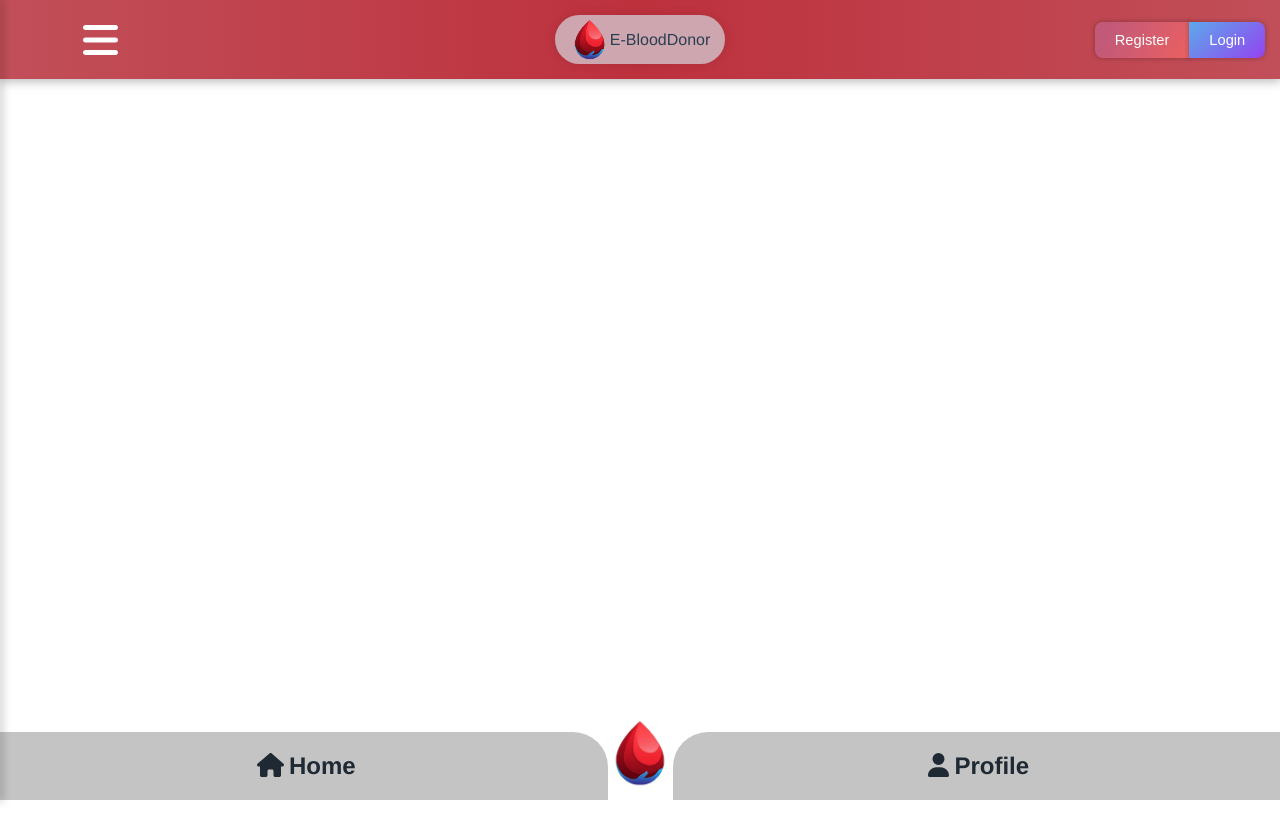
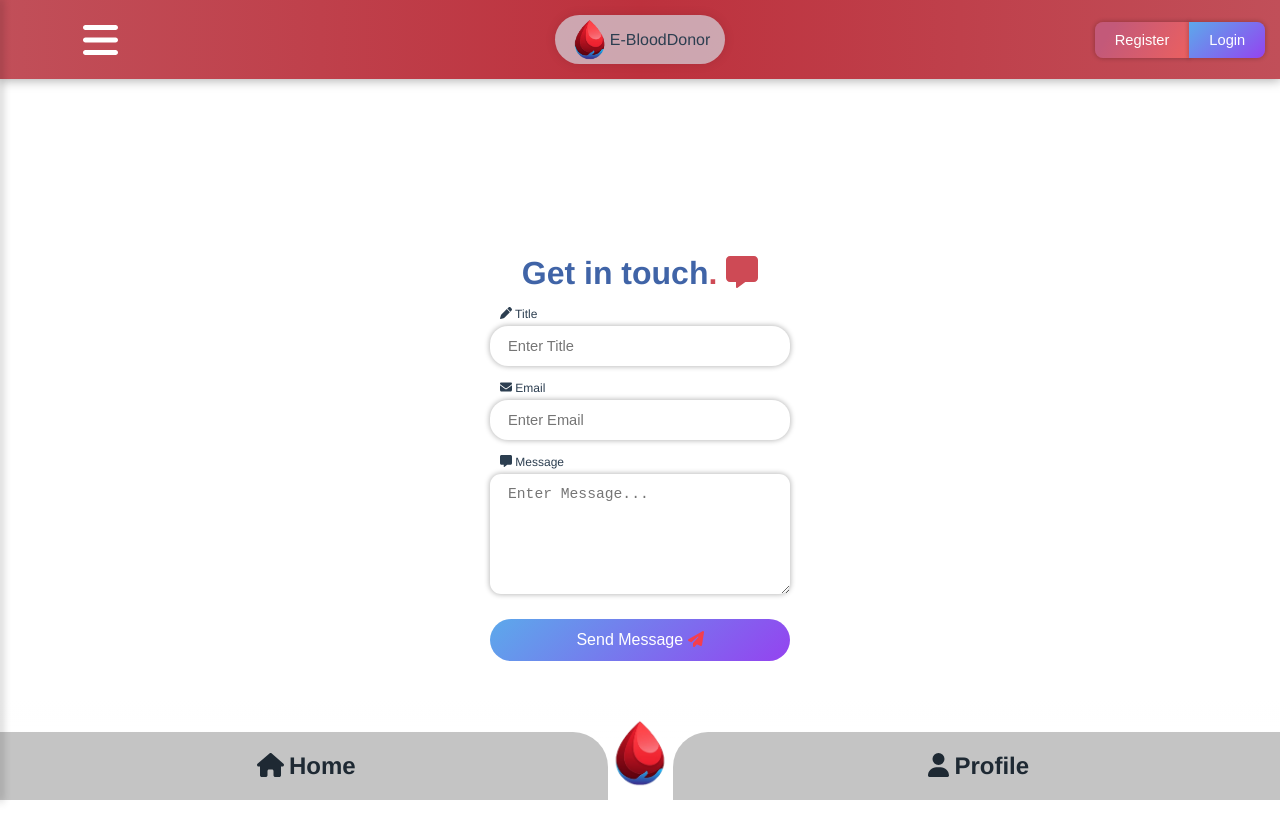
Before and after one commit to rilindtasholli/e-blooddonor, a Vue app in the folder eblooddonor-app/: page /Contact in a window 1280 px wide. Shown: the top 840 px of the page. Before the commit the page ends 800 px from the top, so only its background shows below. Built offline with nearby package versions, Linux system fonts and the light colour scheme.

Commit message:
Krijimi i ContactUs

```diff
--- a/eblooddonor-app/src/router/index.js
+++ b/eblooddonor-app/src/router/index.js
@@ -17,6 +17,12 @@ const routes = [
     component: () => import(/* webpackChunkName: "about" */ "../views/About.vue"),
   },
   {
+    path: "/Contact",
+    name: "ContactUs",
+    component: () =>
+      import(/* webpackChunkName: "contactUs" */ "../views/ContactUs.vue"),
+  },
+  {
     path: '/user',
     redirect: '/user/profile',
     children: [
@@ -28,6 +34,7 @@ const routes = [
         path: 'register',
         // component: () => import(/* webpackChunkName: "user" */ "../views/Register.vue"),
       },
+
       {
         path: 'login',
         // component: () => import(/* webpackChunkName: "user" */ "../views/Login.vue"),
--- /dev/null
+++ b/eblooddonor-app/src/views/ContactUs.vue
@@ -0,0 +1,153 @@
+<template>
+  <div class="main">
+    <div class="login">
+      <div>
+        <h1 class="title">Get in touch<span>.</span> <font-awesome-icon :icon="['fas', 'message']" /></h1>
+
+        <form @submit.prevent="submit">
+          <div class="input-label">
+            <label for="title"
+              ><font-awesome-icon :icon="['fas', 'pen']" /> Title</label
+            >
+            <input
+              type="text"
+              name="title"
+              v-model="form.title"
+              placeholder="Enter Title"
+            />
+          </div>
+
+          <div class="input-label">
+            <label for="email"
+              ><font-awesome-icon :icon="['fas', 'envelope']" /> Email</label
+            >
+            <input
+              type="text"
+              name="email"
+              v-model="form.email"
+              placeholder="Enter Email"
+            />
+          </div>
+
+          <div class="input-label">
+            <label for="text"
+              ><font-awesome-icon :icon="['fas', 'message']" /> Message</label
+            >
+            <textarea v-model="form.text" name="text" placeholder="Enter Message..." rows="6"></textarea>
+
+          </div>
+
+          <button type="submit">Send Message <font-awesome-icon :icon="['fas', 'paper-plane']" /></button>
+        </form>
+
+      </div>
+    </div>
+
+    <p v-if="showError" id="error"><font-awesome-icon :icon="['fas', 'circle-exclamation']" /> {{this.errorMessage}}</p>
+  </div>
+</template>
+
+
+<script>
+
+
+export default {
+  name: "sendMessage",
+  components: {},
+  data() {
+    return {
+      form: {
+        title: "",
+        text: "",
+        email: "",
+      },
+      showError: false,
+      errorMessage: ''
+    };
+  },
+  methods: {
+  },
+};
+</script>
+
+<style scoped>
+* {
+  box-sizing: border-box;
+}
+.main {
+  min-height: 90vh;
+  display: flex;
+  flex-direction: column;
+  justify-content: center;
+  align-items: center;
+}
+
+.title{
+  color: rgb(64, 100, 167);
+}
+.title svg,
+.title span{
+  color: #ce4a55;
+}
+
+.input-label {
+  display: flex;
+  flex-direction: column;
+  align-items: flex-start;
+  margin: 10px 0;
+}
+label {
+  /* padding: 12px 12px 12px 0; */
+  display: inline-block;
+  padding: 5px 0;
+  font-size: 9pt;
+  margin-left: 10px;
+}
+button[type="submit"] {
+  background: linear-gradient(
+    138deg,
+    rgba(92, 169, 235, 1) 0%,
+    rgba(148, 67, 240, 1) 100%
+  );
+  color: white;
+  padding: 12px 20px;
+  cursor: pointer;
+  border-radius: 30px;
+  border: none;
+  width: 100%;
+  margin: 15px 0;
+  font-size: 12pt;
+}
+button[type="submit"]:hover {
+  background: linear-gradient(
+    138deg,
+    rgba(65, 152, 227, 1) 0%,
+    rgba(124, 38, 222, 1) 100%
+  );
+}
+button[type="submit"] svg{
+  color: #f53e4e;
+}
+input {
+  /* margin: 5px; */
+  box-shadow: 0px 0px 5px 1px rgba(0, 0, 0, 0.25);
+  padding: 12px 18px;
+  border-radius: 18px;
+  border: none;
+  font-size: 11pt;
+  width: 100%;
+}
+textarea{
+   /* margin: 5px; */
+  box-shadow: 0px 0px 5px 1px rgba(0, 0, 0, 0.25);
+  padding: 12px 18px;
+  border-radius: 11px;
+  border: none;
+  font-size: 11pt;
+  width: 300px;
+  max-height: 203px;
+}
+#error {
+  color: rgb(201, 63, 63);
+}
+</style>
```
Also changed, not shown: eblooddonor-app/src/main.js (+8 -0 lines).
